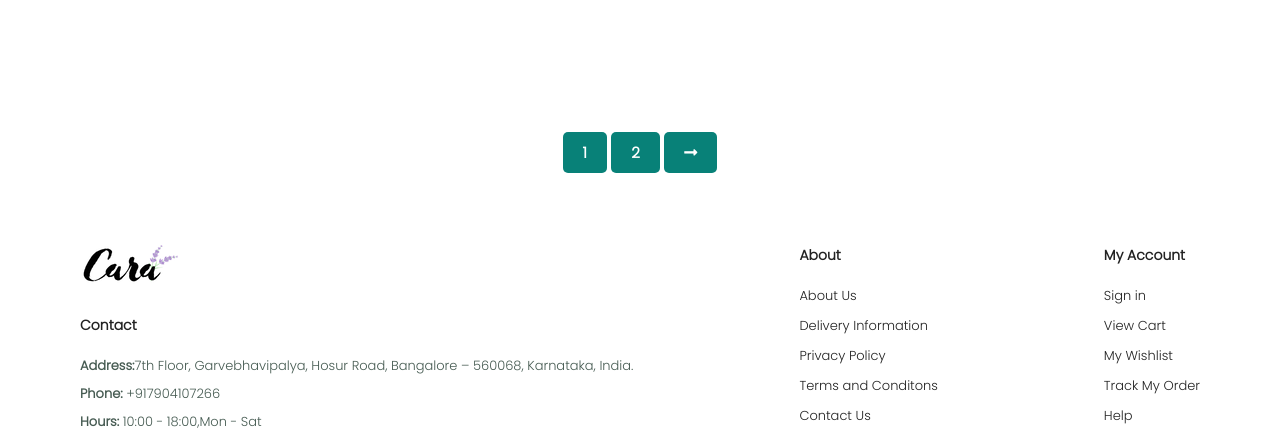
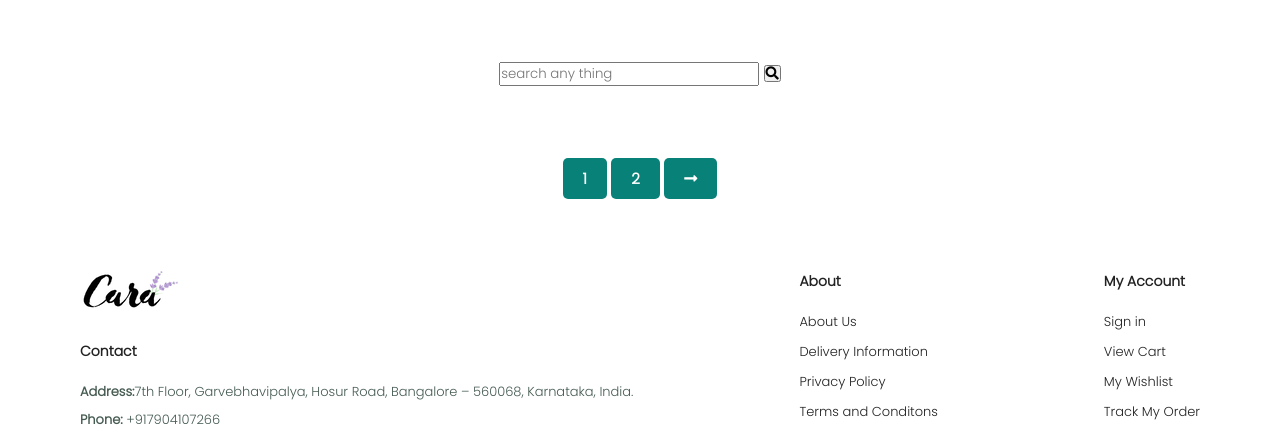
Before and after one commit to GunalanD95/django-ecommerce, a Django app: page /shop/ in a window 1280 px wide. Shown: the part 320-750 px from the top of the page. Run offline with Django 4.2, Linux system fonts and the light colour scheme; data that the repository does not hold is empty; some libraries are stand-ins or nearby versions.

Commit message:
recent changes

```diff
--- a/esite/templates/esite/shop.html
+++ b/esite/templates/esite/shop.html
@@ -17,6 +17,11 @@
 
     <section id="product1" class="section-p1">
 
+        <form action="https://www.google.com/search" method="get"  class="search-bar" traget="_blank">
+            <input type="text" placeholder="search any thing" name="q">
+            <button type="submit">  <i class="fas fa-search"></i></button>
+
+        </form>
         <div class="container">
 
             {% for product in products %}
```
